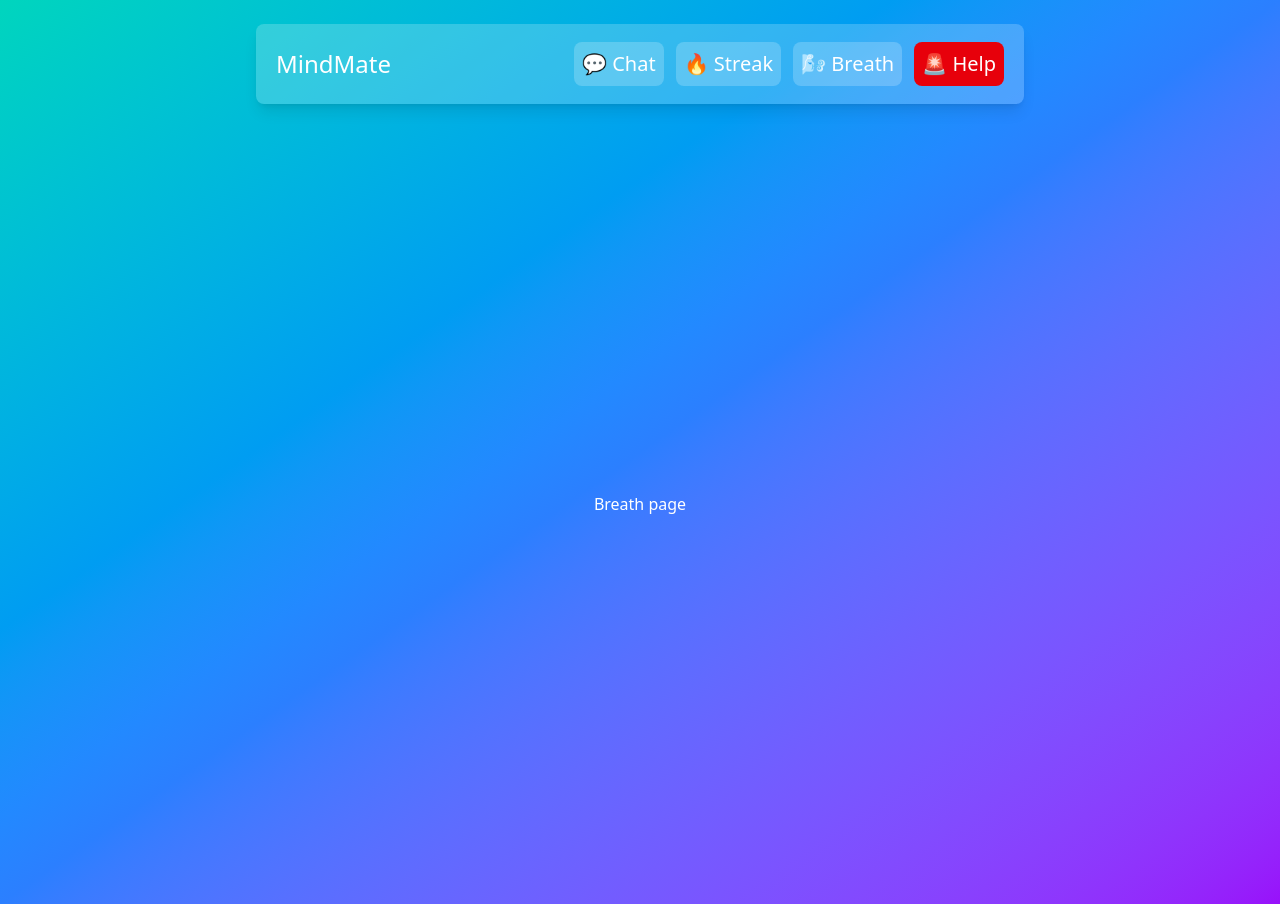
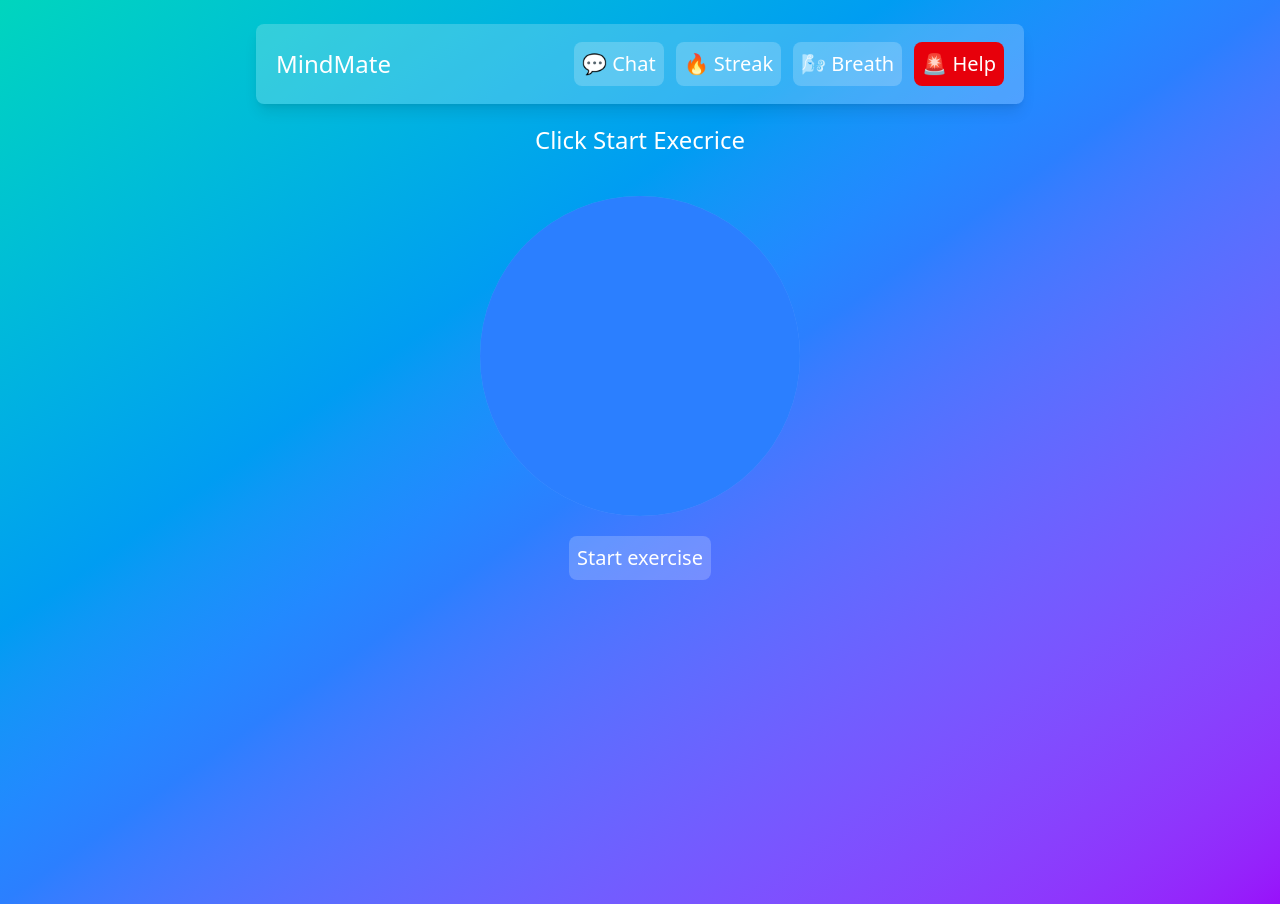
Before and after one commit to Dawid-Waloch/MindMate, a Next.js app: page /breath in a window 1280 px wide. Built offline with nearby package versions, Linux system fonts and the light colour scheme.

Commit message:
Breath page created and finished

```diff
--- a/pages/breath/index.jsx
+++ b/pages/breath/index.jsx
@@ -1,14 +1,57 @@
-import React from "react";
+import React, { useEffect, useRef, useState } from "react";
 import Header from "../../components/Header";
 
 const BreathPage = () => {
+    const [currentStep, setCurrentStep] = useState(0);
+    const [exerciseOn, setExercieOn] = useState(false);
+    const timeoutRef = useRef(null);
+
+    const steps = [
+        { text: "Inhale through nose", scale: 1, duration: 4000 },
+        { text: "Hold", scale: 1, duration: 7000 },
+        { text: "Exhale", scale: 0, duration: 8000 },
+        { text: "Hold", scale: 0, duration: 2000 },
+    ];
+
+    useEffect(() => {
+        if(!exerciseOn) {
+            clearInterval(timeoutRef.current);
+            setCurrentStep(0);
+            return;
+        }
+
+        const { duration } = steps[currentStep];
+        timeoutRef.current = setInterval(() => {
+            setCurrentStep((prev) => (prev + 1) % steps.length);
+        }, duration)
+
+        return () => clearTimeout(timeoutRef.current);
+    }, [exerciseOn, currentStep])
+
+    const { text, scale, duration } = steps[currentStep];
+
     return (
         <div className="relative min-h-screen bg-gradient-to-br from-teal-400 via-blue-500 to-purple-600 text-white">
             <div className="flex justify-center pt-6">
                 <Header />
             </div>
-            <div className="flex justify-center items-center min-h-screen">
-                <div>Breath page</div>
+            <div className="flex flex-col items-center min-h-screen">
+                <div className="mt-5 text-2xl">{exerciseOn ? text : "Click Start Execrice"}</div>
+                <div className="mt-10 rounded-full bg-white/20 w-80 h-80">
+                    <div
+                        className={`rounded-full bg-blue-500 transition-transform ease-in-out w-80 h-80`}
+                        style={{
+                            transition: `transform ${duration}ms ease-in-out`,
+                            transform: `scale(${scale})`,
+                        }}
+                    />
+                </div>
+                <button
+                    className="bg-white/20 p-2 rounded-lg text-xl mt-5"
+                    onClick={() => setExercieOn((prev) => !prev)}
+                >
+                    {exerciseOn ? "Stop" : "Start"} exercise
+                </button>
             </div>
         </div>
     );
```
